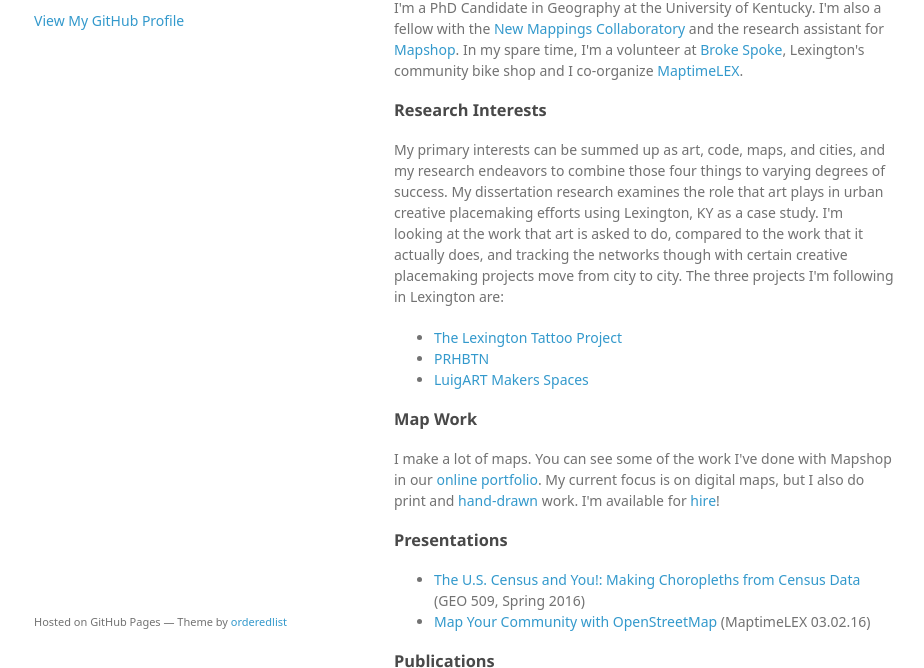
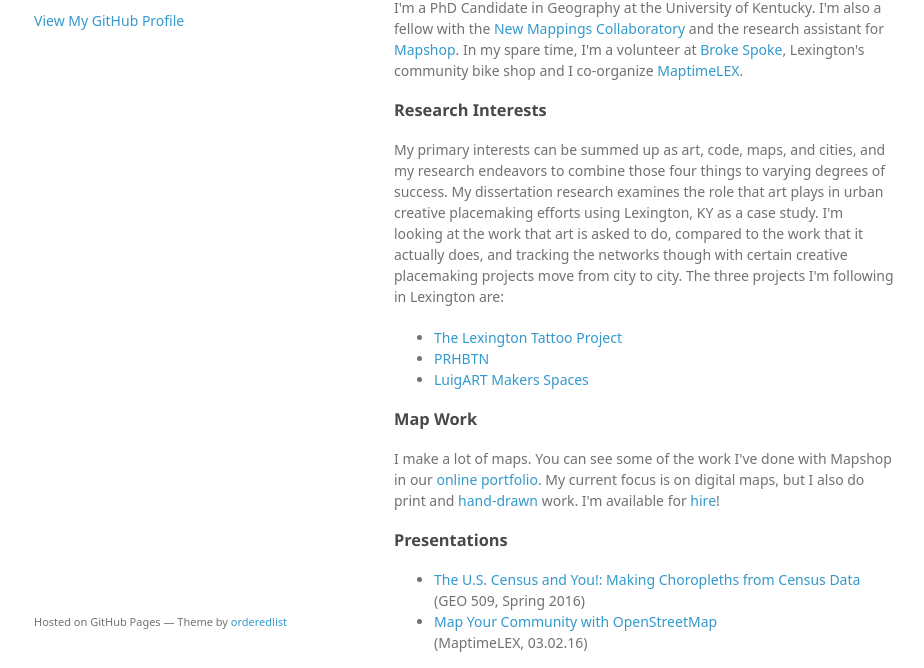
Before and after one commit to jessibreen/jessibreen.github.io, a plain HTML site: page index.html in a window 1280 px wide. Shown: the part 99-767 px from the top of the page, without its empty margins (176-1100 px from the left). Drawn offline with Linux system fonts and the light colour scheme; a web font is replaced by a local one.

Commit message:
formatting

```diff
--- a/index.html
+++ b/index.html
@@ -46,8 +46,8 @@
 <a id="presentations" class="anchor" href="#presentations" aria-hidden="true"><span aria-hidden="true" class="octicon octicon-link"></span></a>Presentations</h3>
 
 <p><ul>
-<li><a href="http://jessibreen.github.io/census-choropleths/#">The U.S. Census and You!: Making Choropleths from Census Data</a> (GEO 509, Spring 2016)</li>
-<li><a href="http://jessibreen.github.io/community-mapping-OSM/#/">Map Your Community with OpenStreetMap</a> (MaptimeLEX 03.02.16)</li></p>
+<li><a href="http://jessibreen.github.io/census-choropleths/#">The U.S. Census and You!: Making Choropleths from Census Data</a> <br>(GEO 509, Spring 2016)</li>
+<li><a href="http://jessibreen.github.io/community-mapping-OSM/#/">Map Your Community with OpenStreetMap</a> <br>(MaptimeLEX, 03.02.16)</li></p>
 </ul></p>
 
 <h3>
```
